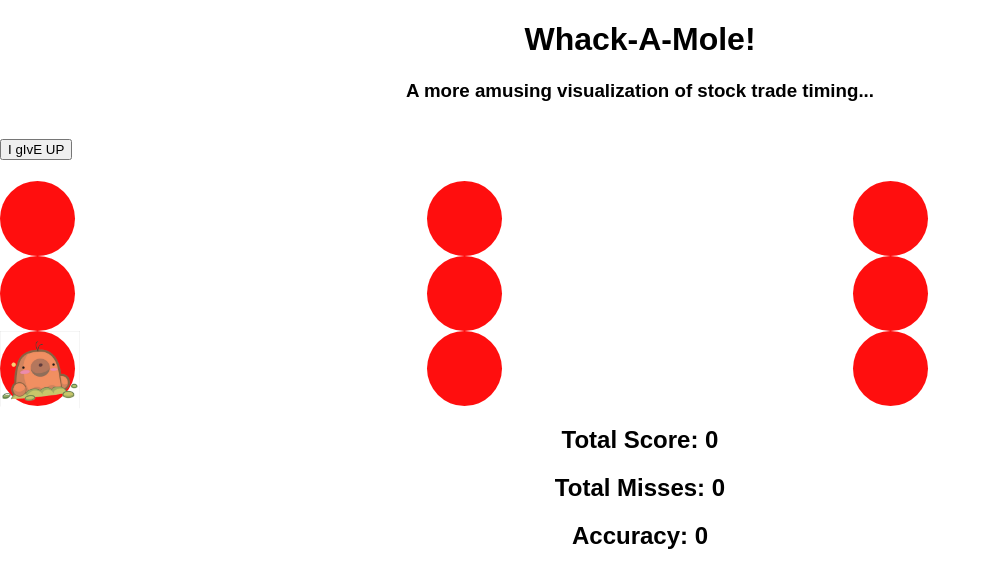
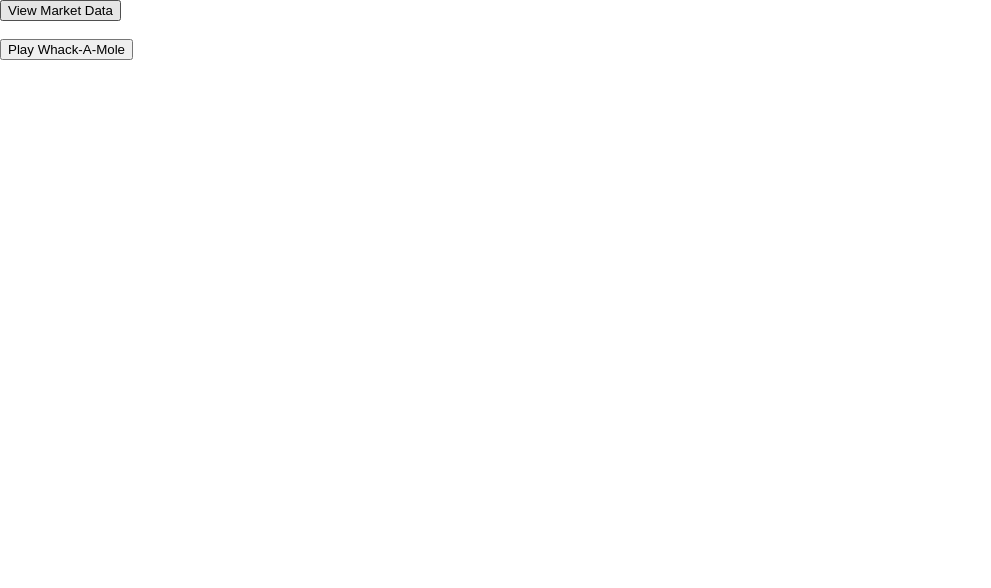
Before and after one commit to anniegao2007/market-status, a React (Create React App) app: page / in a window 1280 px wide. Shown: the top 588 px of the page, without its empty margins (0-991 px from the left). Built offline with nearby package versions, Linux system fonts and the light colour scheme; no server answers.

Commit message:
got api data

```diff
--- a/src/App.css
+++ b/src/App.css
@@ -14,3 +14,9 @@
 .centertext {
   text-align: center;
 }
+
+.button {
+  border-radius: 25%;
+  background-color: green;
+  text-align: center;
+}
--- a/src/App.js
+++ b/src/App.js
@@ -1,16 +1,42 @@
 import React, { Component } from 'react';
 import logo from './logo.svg';
 import './App.css';
+import {Button} from 'react-bootstrap';
 import {WhackAMole} from './WhackAMole.js';
 import {MarketData} from './MarketData.js';
 
 class App extends Component {
+  constructor(props) {
+    super(props);
+    this.showView = this.showView.bind(this);
+    this.state = {
+      view: null
+    }
+  }
+
+  showView(c) {
+    this.setState({view: c});
+  }
+
   render() {
+    let view = null;
+    if(this.state.view === 1) {
+      view = <MarketData />;
+    } else if(this.state.view === 2) {
+      view = <WhackAMole />;
+    } else {
+      view = (
+        <div>
+          <button className="Button" onClick={() => this.showView(1)}>View Market Data</button>
+          <br />
+          <br />
+          <button className="Button" onClick={() => this.showView(2)}>Play Whack-A-Mole</button>
+        </div>
+      );
+    }
     return (
       <div className="App">
-        <MarketData />
-
-        <WhackAMole />
+        {view}
       </div>
     );
   }
--- a/src/MarketData.js
+++ b/src/MarketData.js
@@ -2,17 +2,30 @@ import React from 'react';
 import axios from 'axios';
 
 export class MarketData extends React.Component {
+    state = {
+        marketdata: []
+    };
+
     componentDidMount() {
-        axios.get("https://www.quandl.com/api/v3/datatables/ZACKS/AR.json?api_key=sEpgZsqAFy4-iptWfY2V")
-            .then(res => {
-
+        let myData = [];
+        const url = "http://localhost:3000/proxy/api/v3/datatables/ZACKS/AR.json?api_key=sEpgZsqAFy4-iptWfY2V";
+        axios.get(url)
+        .then(res => {
+            for(let i = 0; i < 29; i++) {
+                let company = res.data.datatable.data[i];
+                myData.push(company[3]);
+            }
+            this.setState({ marketdata: myData });
         });
     }
 
     render() {
         return (
             <div>
-
+                <h1 className="centertext">Companies!</h1>
+                <ul>
+                    {this.state.marketdata.map(c => <li key={c}>{c}</li>)}
+                </ul>
             </div>
         );
     }
--- a/src/WhackAMole.js
+++ b/src/WhackAMole.js
@@ -20,8 +20,8 @@ export class WhackAMole extends React.Component {
 
     onClickCircle(c) {
         let message = "";
-        if(c == this.state.moleHole) {
-            if(this.state.score == 9) {
+        if(c === this.state.moleHole) {
+            if(this.state.score === 9) {
                 clearInterval(this.interval);
                 message = "You Win!";
             } else {
@@ -51,26 +51,26 @@ export class WhackAMole extends React.Component {
                 <button onClick={this.stop}>I gIvE UP</button>
                 <h4 className="centertext">{this.state.message}</h4>
                 <div className="holesRow">
-                    <Hole id={0} mole={this.state.moleHole == 0} onClick={() => this.onClickCircle(0)}/>
-                    <Hole id={1} mole={this.state.moleHole == 1} onClick={() => this.onClickCircle(1)}/>
-                    <Hole id={2} mole={this.state.moleHole == 2} onClick={() => this.onClickCircle(2)}/>
+                    <Hole id={0} mole={this.state.moleHole === 0} onClick={() => this.onClickCircle(0)}/>
+                    <Hole id={1} mole={this.state.moleHole === 1} onClick={() => this.onClickCircle(1)}/>
+                    <Hole id={2} mole={this.state.moleHole === 2} onClick={() => this.onClickCircle(2)}/>
                     <br />
                 </div>
                 <div className="holesRow">
-                    <Hole id={3} mole={this.state.moleHole == 3} onClick={() => this.onClickCircle(3)}/>
-                    <Hole id={4} mole={this.state.moleHole == 4} onClick={() => this.onClickCircle(4)}/>
-                    <Hole id={5} mole={this.state.moleHole == 5} onClick={() => this.onClickCircle(5)}/>
+                    <Hole id={3} mole={this.state.moleHole === 3} onClick={() => this.onClickCircle(3)}/>
+                    <Hole id={4} mole={this.state.moleHole === 4} onClick={() => this.onClickCircle(4)}/>
+                    <Hole id={5} mole={this.state.moleHole === 5} onClick={() => this.onClickCircle(5)}/>
                     <br />
                 </div>
                 <div className="holesRow">
-                    <Hole id={6} mole={this.state.moleHole == 6} onClick={() => this.onClickCircle(6)}/>
-                    <Hole id={7} mole={this.state.moleHole == 7} onClick={() => this.onClickCircle(7)}/>
-                    <Hole id={8} mole={this.state.moleHole == 8} onClick={() => this.onClickCircle(8)}/>
+                    <Hole id={6} mole={this.state.moleHole === 6} onClick={() => this.onClickCircle(6)}/>
+                    <Hole id={7} mole={this.state.moleHole === 7} onClick={() => this.onClickCircle(7)}/>
+                    <Hole id={8} mole={this.state.moleHole === 8} onClick={() => this.onClickCircle(8)}/>
                     <br />
                 </div>
                 <h2 className="centertext">Total Score: {this.state.score}</h2>
                 <h2 className="centertext">Total Misses: {this.state.misses}</h2>
-                <h2 className="centertext">Accuracy: {this.state.score==0 ? 0 : (this.state.score / (this.state.score + this.state.misses)).toFixed(3)}</h2>
+                <h2 className="centertext">Accuracy: {this.state.score===0 ? 0 : (this.state.score / (this.state.score + this.state.misses)).toFixed(3)}</h2>
             </div>
         )
     }
```
Also changed, not shown: package.json (+11 -0 lines), 1 other file (tests, documents, lock files or other folders).
